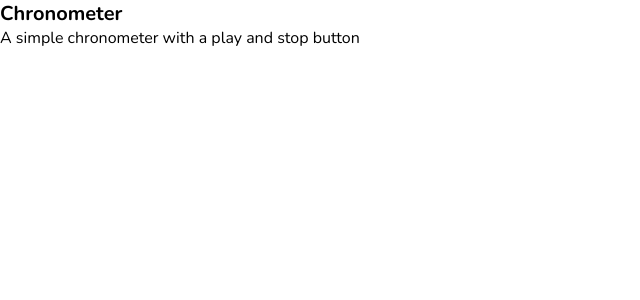
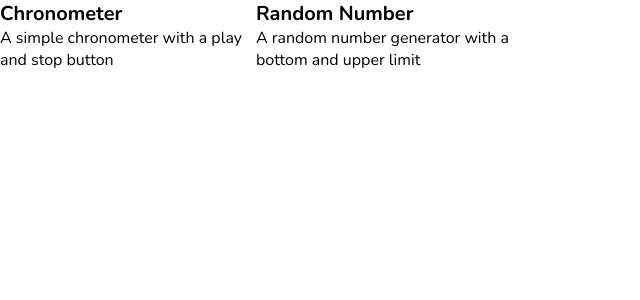
Before and after one commit to andres-linares/miniapps, a Nuxt app: page / in a window 1280 px wide. Shown: the top 300 px of the page, without its empty margins (0-640 px from the left). Built offline with nearby package versions, Linux system fonts and the light colour scheme.

Commit message:
feat: add another app to index

```diff
--- a/pages/index.vue
+++ b/pages/index.vue
@@ -6,6 +6,14 @@
           <h6>Chronometer</h6>
 
           <p>A simple chronometer with a play and stop button</p>
+        </article>
+      </li>
+
+      <li>
+        <article>
+          <h6>Random Number</h6>
+
+          <p>A random number generator with a bottom and upper limit</p>
         </article>
       </li>
     </ul>
@@ -19,7 +27,7 @@ export default {}
 <style scoped>
 ul {
   display: grid;
-  grid-template-columns: repeat(auto-fit, minmax(16rem, 1fr));
+  grid-template-columns: repeat(auto-fill, minmax(16rem, 1fr));
 }
 
 article h6 {
```
